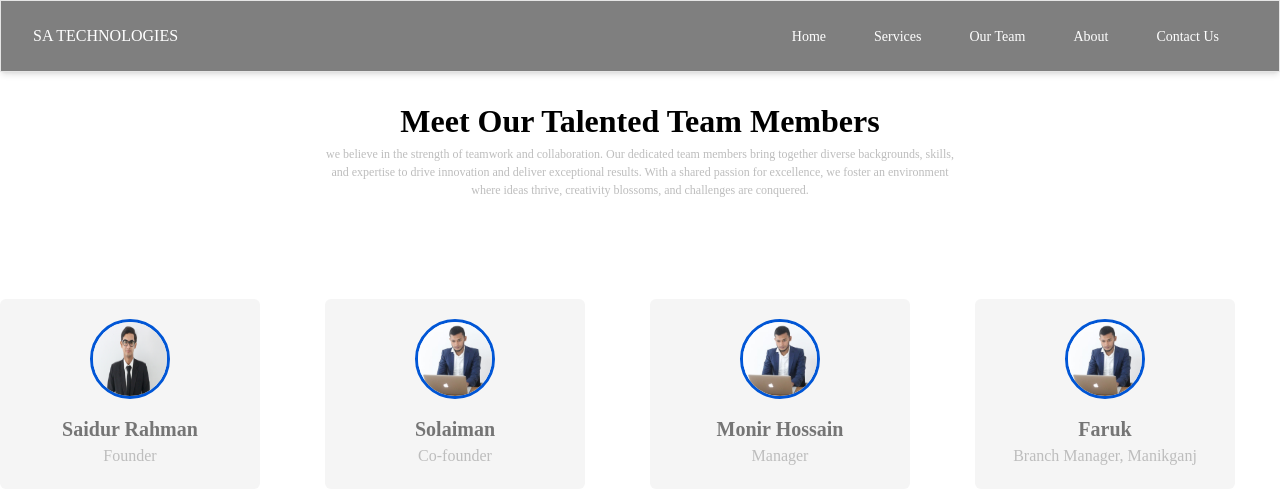
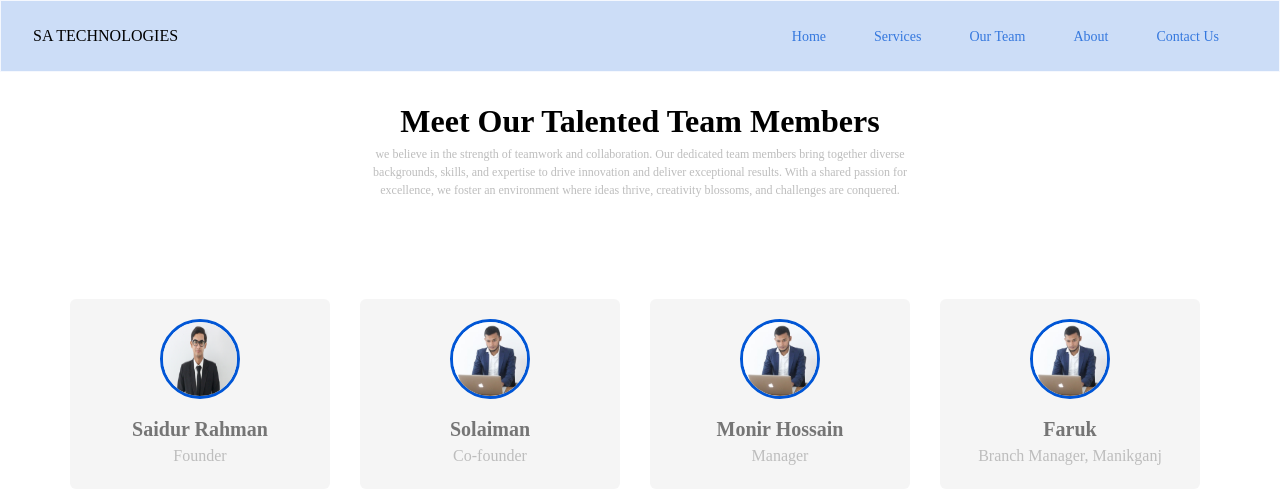
Before and after one commit to monirhabderabby/sa-technologies, a Next.js app: page /our_team in a window 1280 px wide. Shown: the top 504 px of the page. Built offline with nearby package versions, Linux system fonts and the light colour scheme.

Commit message:
modified: navbar

```diff
--- a/Components/Shared/Navbar.jsx
+++ b/Components/Shared/Navbar.jsx
@@ -16,7 +16,7 @@ export default function SANavbar() {
                 as="li"
                 variant="small"
                 color="blue-gray"
-                className="p-1 px-3 duration-200 rounded-sm hover:bg-white/10 font-normal text-white"
+                className="p-1 px-3 duration-200 rounded-sm hover:bg-secondary/50 font-normal text-primary/75  cursor-pointer"
             >
                 <Link href="/">Home</Link>
             </Typography>
@@ -24,7 +24,7 @@ export default function SANavbar() {
                 as="li"
                 variant="small"
                 color="blue-gray"
-                className="p-1 px-3 duration-200 rounded-sm hover:bg-white/10 font-normal text-white"
+                className="p-1 px-3 duration-200 rounded-sm hover:bg-secondary/50 font-normal text-primary/75"
             >
                 <Link href="/services">Services</Link>
             </Typography>
@@ -32,7 +32,7 @@ export default function SANavbar() {
                 as="li"
                 variant="small"
                 color="blue-gray"
-                className="p-1 px-3 duration-200 hover:bg-white/10 rounded-sm font-normal text-white"
+                className="p-1 px-3 duration-200 hover:bg-secondary/50 rounded-sm font-normal text-primary/75 cursor-pointer"
             >
                 <Link href="/our_team">Our Team</Link>
             </Typography>
@@ -40,7 +40,7 @@ export default function SANavbar() {
                 as="li"
                 variant="small"
                 color="blue-gray"
-                className="p-1 px-3 duration-200 rounded-sm hover:bg-white/10 font-normal text-white"
+                className="p-1 px-3 duration-200 rounded-sm hover:bg-secondary/50 font-normal text-primary/75 cursor-pointer"
             >
                 <Link href="/about">About</Link>
             </Typography>
@@ -48,7 +48,7 @@ export default function SANavbar() {
                 as="li"
                 variant="small"
                 color="blue-gray"
-                className="p-1  px-3 duration-200 rounded-sm hover:bg-white/10 font-normal text-white"
+                className="p-1  px-3 duration-200 rounded-sm hover:bg-secondary/50 font-normal text-primary/75 cursor-pointer"
             >
                 <Link href="/contact">Contact Us</Link>
             </Typography>
@@ -57,8 +57,8 @@ export default function SANavbar() {
 
     return (
         <>
-            <Navbar className="sticky inset-0 z-10 h-max max-w-full mx-auto bg-black/50 rounded-none py-2 px-4 lg:px-8 lg:py-4 ">
-                <div className="flex items-center justify-between text-white max-w-[1400px] mx-auto ">
+            <Navbar className="sticky inset-0 z-10 h-max max-w-full mx-auto shadow-none bg-primary/20 rounded-none py-2 px-4 lg:px-8 lg:py-4 ">
+                <div className="flex items-center justify-between text-black max-w-[1400px] mx-auto ">
                     <Typography className="mr-4 cursor-pointer py-1.5 font-medium">
                         <Link href="/">SA TECHNOLOGIES</Link>
                     </Typography>
--- a/app/our_team/page.js
+++ b/app/our_team/page.js
@@ -2,7 +2,7 @@ import { OurTeamC } from "@/Components/OurTeam/OurTeamC";
 
 const OurTeam = () => {
     return (
-        <div>
+        <div className="max-w-[1200px] mx-auto lg:h-[calc(100vh-74px)] h-auto px-[16px] md:px-[30px]">
             <OurTeamC />
         </div>
     );
```
